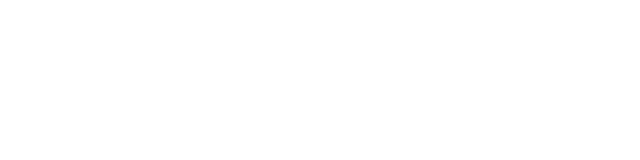
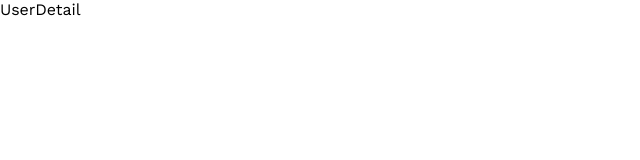
Before and after one commit to dExtinctedCoder/lendsqr-fe-test, a React (Vite) app: page /user/details/1 in a window 1280 px wide. Before the commit this address had no page. Shown: the top 160 px of the page, without its empty margins (0-640 px from the left). Built offline with nearby package versions, Linux system fonts and the light colour scheme.

Commit message:
refactor: change user details page to a dynamic route

```diff
--- a/src/App.tsx
+++ b/src/App.tsx
@@ -4,7 +4,6 @@ import AuthContextProvider from './assets/context/AuthContext'
 import { Route, Routes } from 'react-router-dom'
 import Login from './pages/Login.page'
 import Dashboard from './pages/Dashboard.page'
-import Users from './pages/Users'
 import UserDetail from './pages/UserDetail'
 import AppContextProvider from './assets/context/AppContext'
 
@@ -21,8 +20,7 @@ function App() {
               <Route path='/' element={<Dashboard />}></Route>
               <Route path='/dashboard'element={<Dashboard />}></Route>
               <Route path='/login'element={<Login />}></Route>
-              <Route path='/users'element={<Users />}></Route>
-              <Route path='/user/details'element={<UserDetail />}></Route>
+              <Route path='/user/details/:id'element={<UserDetail />}></Route>
             </Routes>
           </div>
         </AppContextProvider>
```
